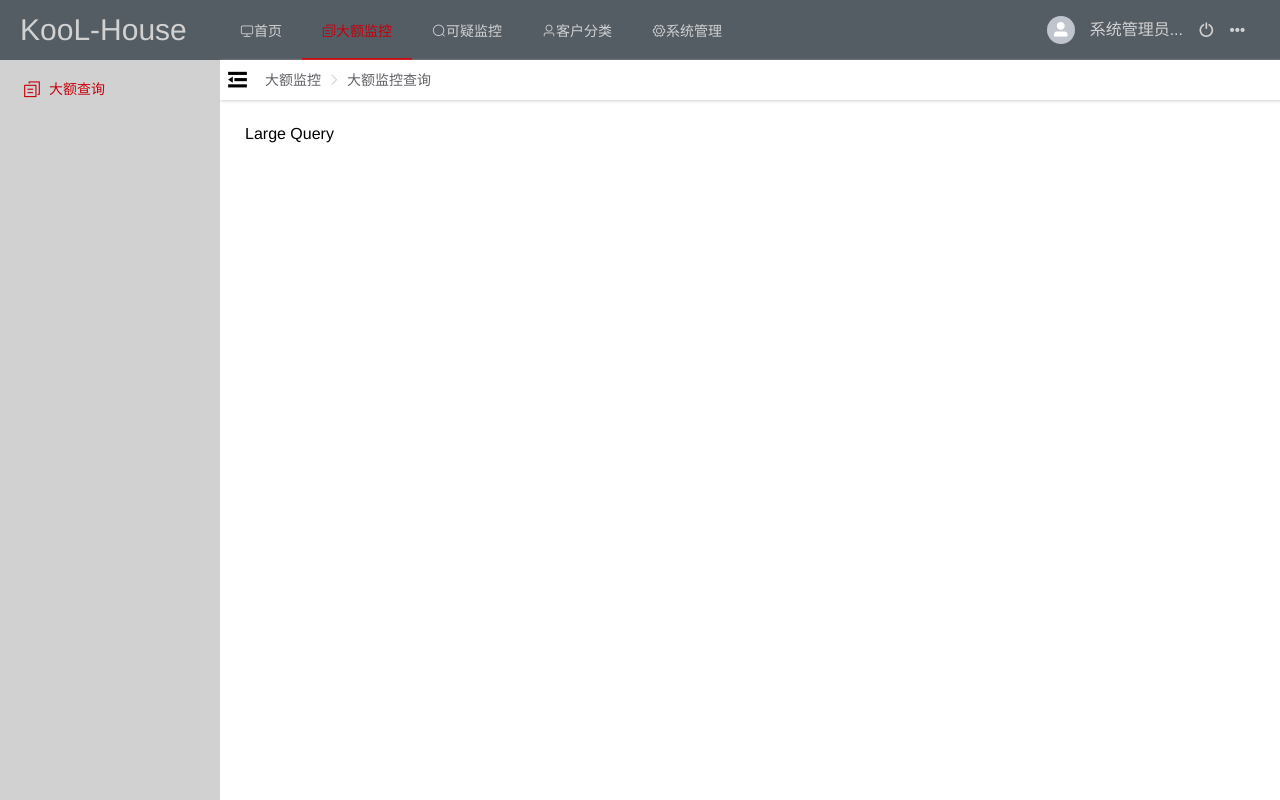
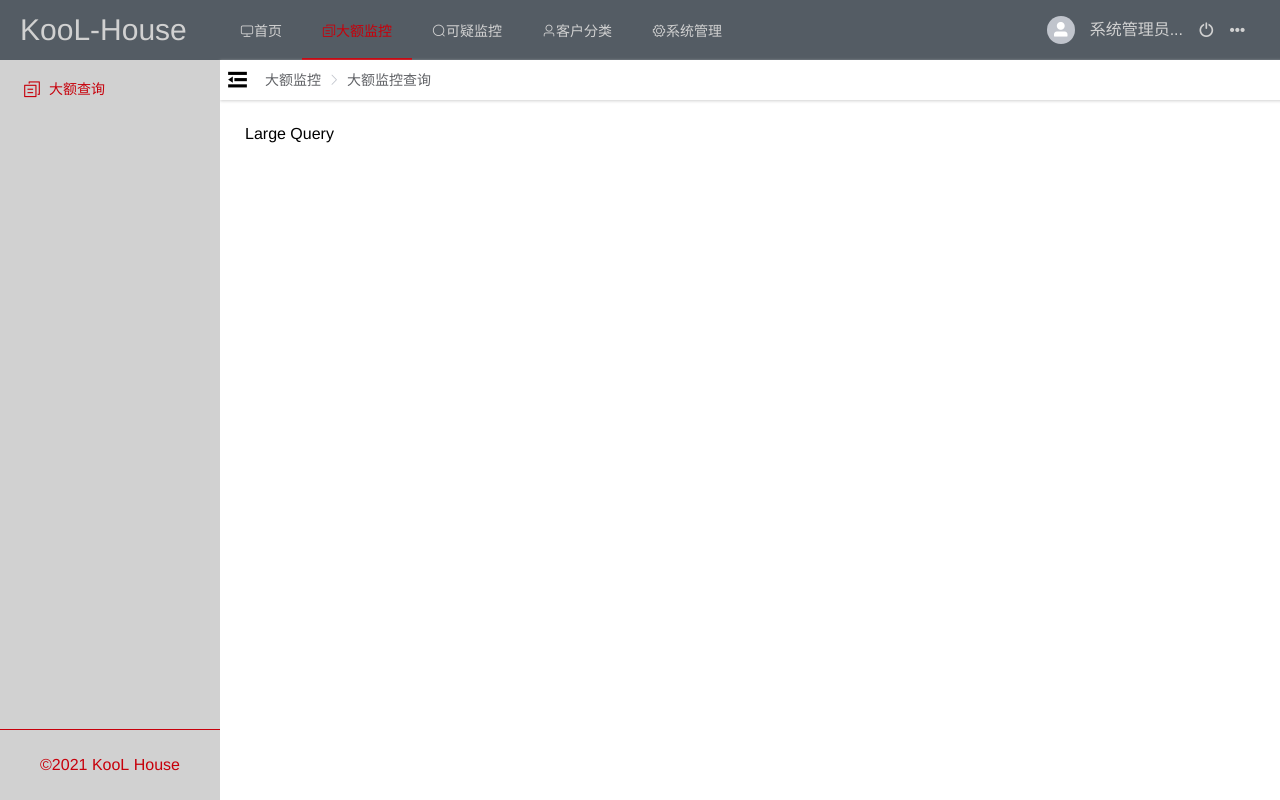
Before and after one commit to MokaiLee/cool-house, a Vue app: page /#/home in a window 1280 px wide. Both pictures are taken after a click on the item "大额监控". Built offline with nearby package versions, Linux system fonts and the light colour scheme.

Commit message:
左侧导航自定义滚动条，版权信息区，页面内边距适应底部按钮区

```diff
--- a/src/components/Aside.vue
+++ b/src/components/Aside.vue
@@ -1,5 +1,7 @@
 <template>
   <div>
+    <div class="app-aside-content">
+      <el-scrollbar style="height: 100%">
         <el-menu
             :default-active="currentActive"
             class="el-menu-vertical-demo"
@@ -12,11 +14,15 @@
             router>
           <menu-item v-for="menu in asideMenuData" :data="menu" :key="menu.path" :is-collapse="isCollapse"></menu-item>
         </el-menu>
+      </el-scrollbar>
+    </div>
+    <div id="copyRight" class="app-aside-footer">&copy;2021&nbsp;KooL&nbsp;House</div>
   </div>
 </template>
 
 <script>
 import MenuItem from "./MenuItem";
+
 export default {
   name: "Aside",
   components: {
@@ -26,9 +32,7 @@
     isCollapse: Boolean
   },
   data() {
-      return {
-
-      }
+    return {}
   },
   computed: {
     asideMenuData() {
@@ -51,5 +55,20 @@
 </script>
 
 <style scoped>
-
+.app-aside-content {
+  position: absolute;
+  top: 0;
+  right: 0;
+  bottom: 70px;
+  left: 0;
+}
+.app-aside-footer {
+  position: absolute;
+  left: 0;
+  right: 0;
+  bottom: 0;
+  height: 70px;
+  line-height: 70px;
+  text-align: center;
+}
 </style>
--- a/src/components/Footer.vue
+++ b/src/components/Footer.vue
@@ -5,7 +5,7 @@
 </template>
 
 <script>
-import {mapState} from "vuex";
+import {mapMutations, mapState} from "vuex";
 
 export default {
   name: "Footer",
@@ -17,6 +17,17 @@ export default {
         width: this.isCollapse ? '100%' : 'calc(100% - 220px)',
       }
     }
+  },
+  created() {
+    console.log('create footer')
+    this.showFooter(true)
+  },
+  destroyed() {
+    console.log('destroy footer')
+    this.showFooter(false)
+  },
+  methods: {
+    ...mapMutations(['showFooter'])
   }
 }
 </script>
--- a/src/store/index.js
+++ b/src/store/index.js
@@ -6,6 +6,7 @@ Vue.use(Vuex)
 export default new Vuex.Store({
   state: {
     isCollapse: false,
+    footerAvailable: false,
     menus: [
       {
         id: 'M01',
@@ -143,8 +144,11 @@ export default new Vuex.Store({
     ],
   },
   mutations: {
-    toggleCollapse(state){
+    toggleCollapse(state) {
       state.isCollapse = !state.isCollapse
+    },
+    showFooter(state, payload) {
+      state.footerAvailable = payload
     }
   },
   actions: {},
--- a/src/styles/index.scss
+++ b/src/styles/index.scss
@@ -36,6 +36,12 @@ html,body {
 }
 
 .app-collapse:hover {
+  background-color: $aside-background-color;
+}
+
+#copyRight {
+  color: $theme-color;
+  border-top: solid 1px $theme-color;
   background-color: $aside-background-color;
 }
 
@@ -95,6 +101,11 @@ html,body {
   display: none;
 }
 
+//隐藏横向滚动条
+.el-scrollbar__wrap {
+  overflow-x: hidden;
+}
+
 /*.el-table__header{
   width: 100%!important;
 }
--- a/src/views/Layout.vue
+++ b/src/views/Layout.vue
@@ -1,9 +1,9 @@
 <template>
-  <div :class="asideAvailable ? 'layout-container' : 'layout-container-nob-breadcrumb'">
+  <div :style="[asyncPaddingTop, asyncPaddingBottom]">
     <div class="app-header">
       <Header title="KooL-House"/>
     </div>
-    <transition v-if="asideAvailable"  name="fade" mode="out-in">
+    <transition v-if="asideAvailable" name="fade" mode="out-in">
       <div>
         <div class="app-aside" :style="asyncWidth">
           <Aside :is-collapse="isCollapse"></Aside>
@@ -41,17 +41,21 @@
     Breadcrumb
   },
   data() {
-      return {
-
-      }
+    return {}
   },
   computed: {
-      ...mapState(['isCollapse']),
+    ...mapState(['isCollapse', 'footerAvailable']),
     asyncWidth() {
       return {width: this.isCollapse ? '64px' : '220px'}
     },
     asyncMarginLeft() {
       return {marginLeft: this.isCollapse ? '64px' : '220px'}
+    },
+    asyncPaddingTop() {
+      return {paddingTop: this.asideAvailable ? '100px' : '60px'}
+    },
+    asyncPaddingBottom() {
+      return {paddingBottom: this.footerAvailable ? '70px' : '0'}
     },
     asideAvailable() {
       let tmpArr = this.$store.state.menus.filter(menu => menu.path === '/' + this.$route.path.match(/[0-9a-zA-Z_]+/)[0])[0]
@@ -70,17 +74,6 @@
 </script>
 
 <style scoped>
-
-  .layout-container {
-    padding-top: 100px;
-    padding-bottom: 70px;
-  }
-
-  .layout-container-nob-breadcrumb {
-    padding-top: 60px;
-    padding-bottom: 70px;
-  }
-
 .app-header {
   padding: 0 20px 0 20px;
   position: fixed;
```
Lines whose indentation alone changed are shown as unchanged.
